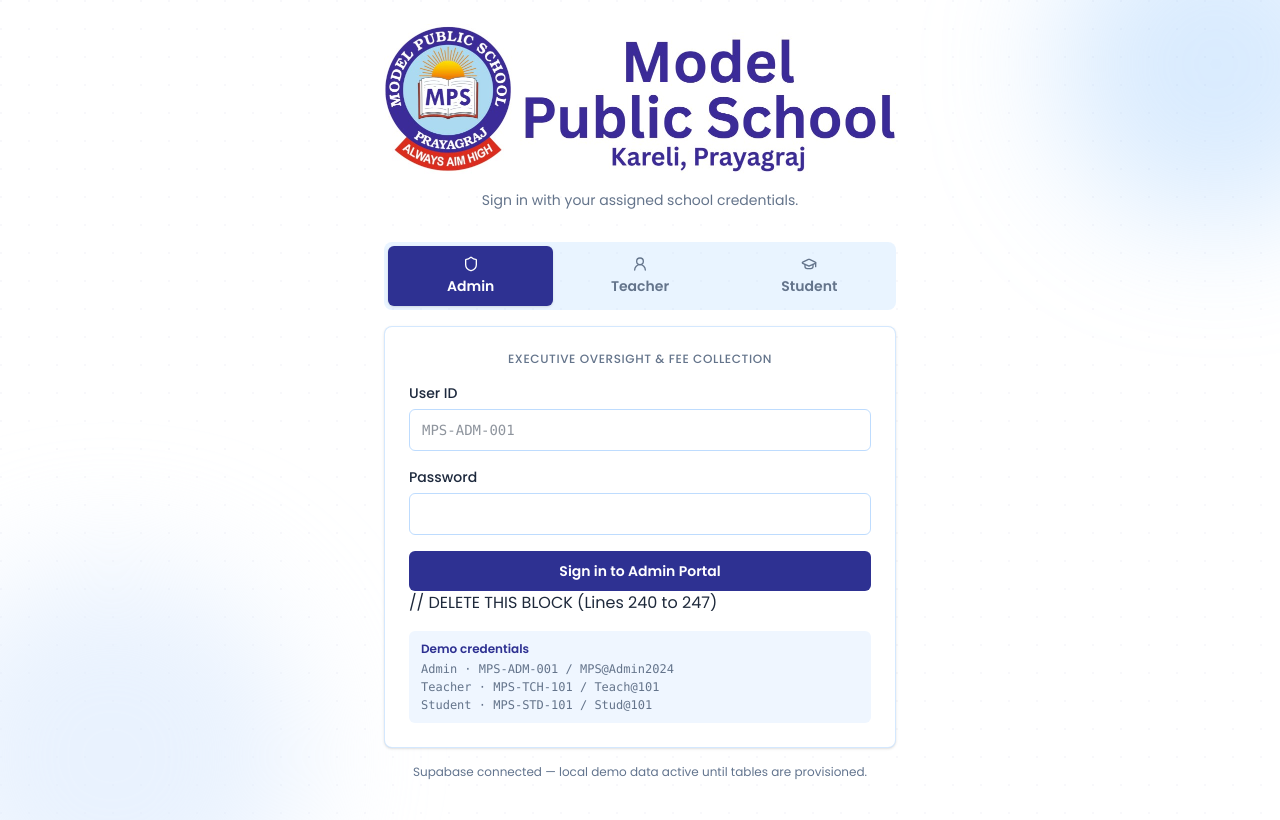
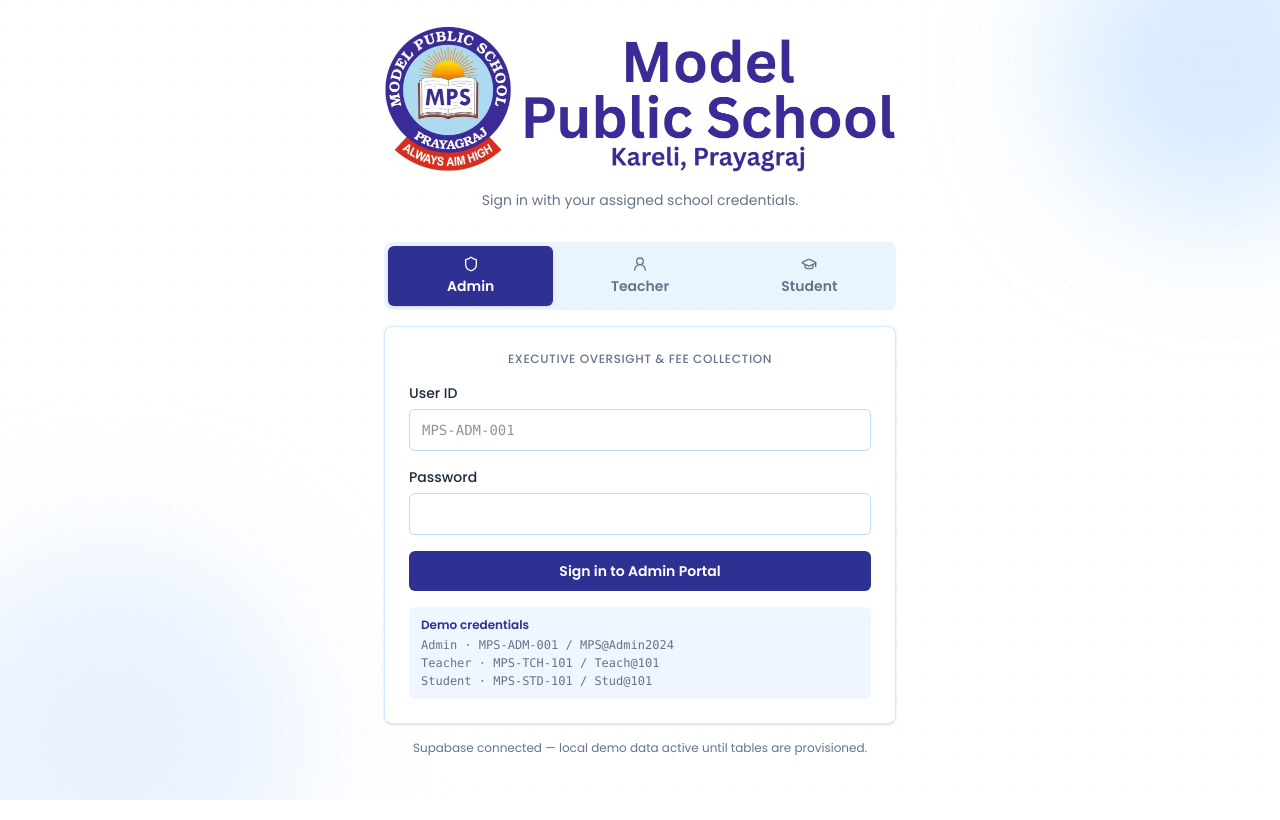
Before and after one commit to ahsanahmad0706-ux/mps-management, a Next.js app: page / in a window 1280 px wide. Built offline with nearby package versions, Linux system fonts and the light colour scheme; no server answers.

Commit message:
Remove literal comment text and display demo credentials

```diff
--- a/components/school-app.tsx
+++ b/components/school-app.tsx
@@ -237,7 +237,6 @@ export function SchoolApp() {
                 Sign in to {PORTALS.find((p) => p.id === portal)?.label} Portal
               </button>
 
-              // DELETE THIS BLOCK (Lines 240 to 247)
               <div className="mt-4 rounded-md bg-[#EFF6FF] px-3 py-2.5 text-xs text-[#64748B]">
                 <p className="font-semibold text-[#2E3192]">Demo credentials</p>
                 <ul className="mt-1 space-y-0.5 font-mono">
```
